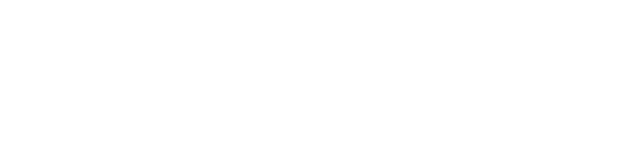
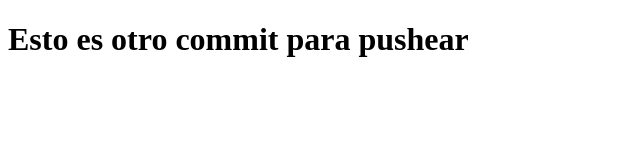
Before and after one commit to mbgis/hello-world-git, a plain HTML site: page index.html in a window 1280 px wide. Shown: the whole page, without its empty margins (0-640 px from the left). Drawn offline with Linux system fonts and the light colour scheme.

Commit message:
Se agregó un h1

```diff
--- a/index.html
+++ b/index.html
@@ -7,5 +7,6 @@
 </head>
 <body>
     <title>Título Nuevo Modificado</title>
+    <h1>Esto es otro commit para pushear</h1>
 </body>
 </html>
```
